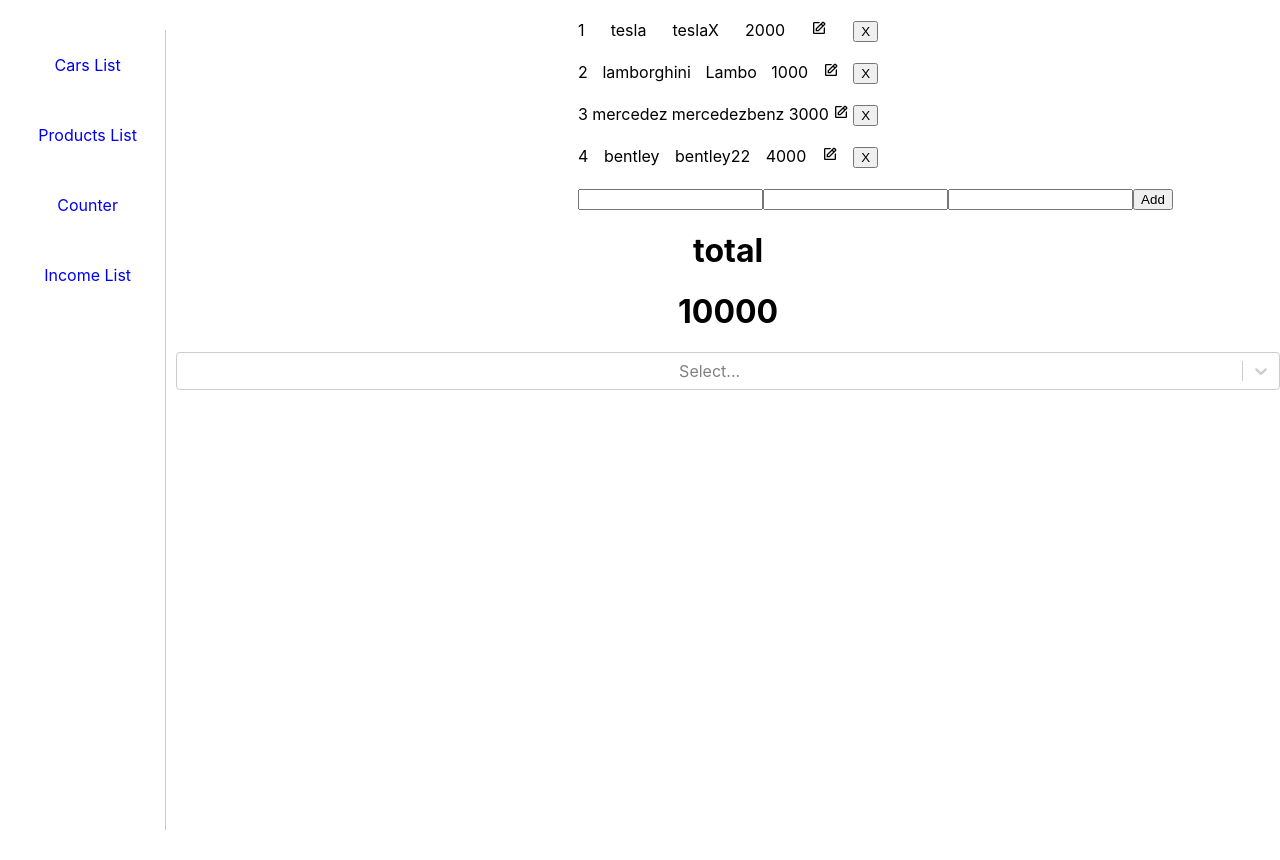
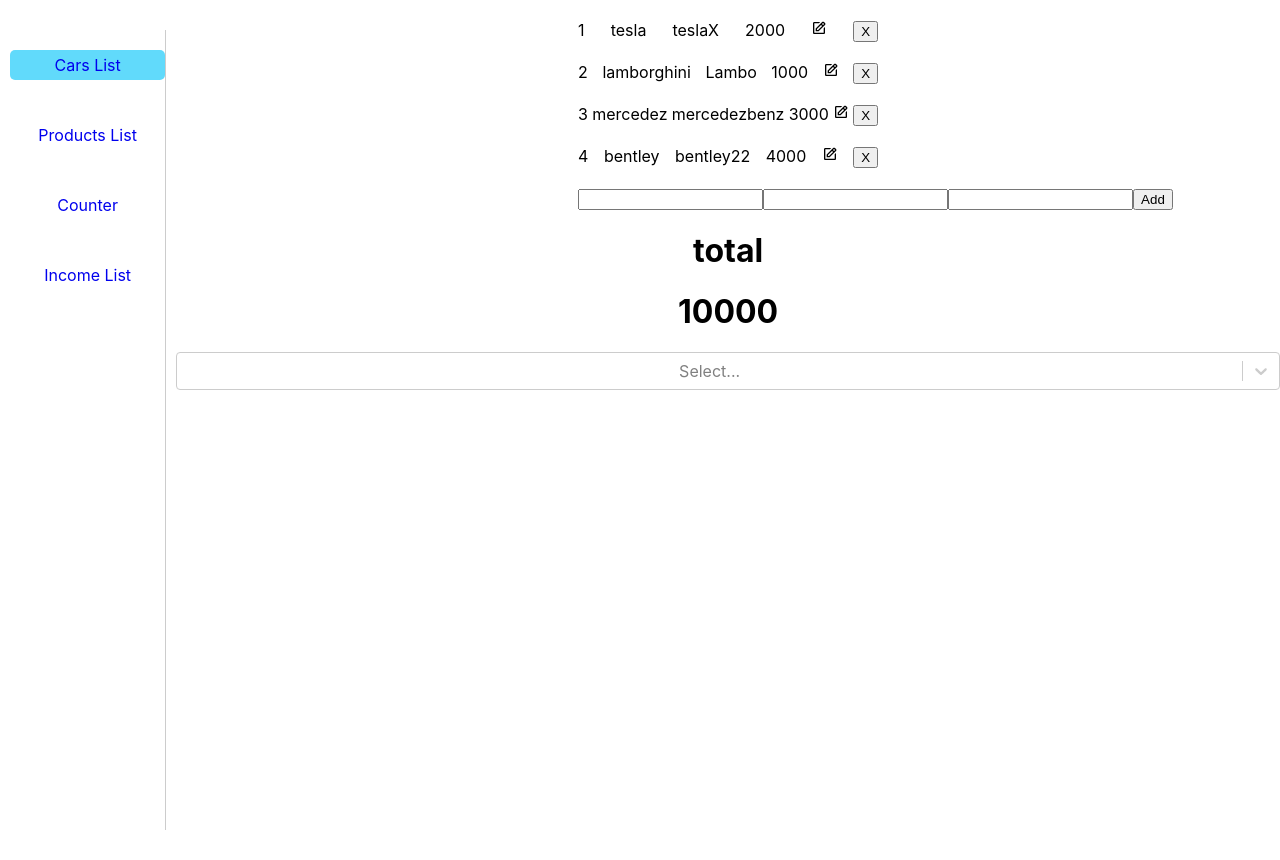
Before and after one commit to Sugam33/my-first-react, a React (Create React App) app: page / in a window 1280 px wide. In both pictures the pointer is over the link "Cars List". Built offline with nearby package versions, Linux system fonts and the light colour scheme.

Commit message:
added-sidebar-and-hover

```diff
--- a/src/App.css
+++ b/src/App.css
@@ -102,12 +102,20 @@
   padding: 5px 10px;
   border-radius: 5px;
   margin: 20px 0;
+  transition: 0.5s all;
+}
+
+.link:hover{
+  background-color: #61dafb;
 }
 
 .active, .selected {
   background-color: black;
   color: whitesmoke;
+}
 
+.active:hover{
+  background-color: black;
 }
 
 .sidebar{
```
Also changed, not shown: src/App.js (+4 -4 lines).
